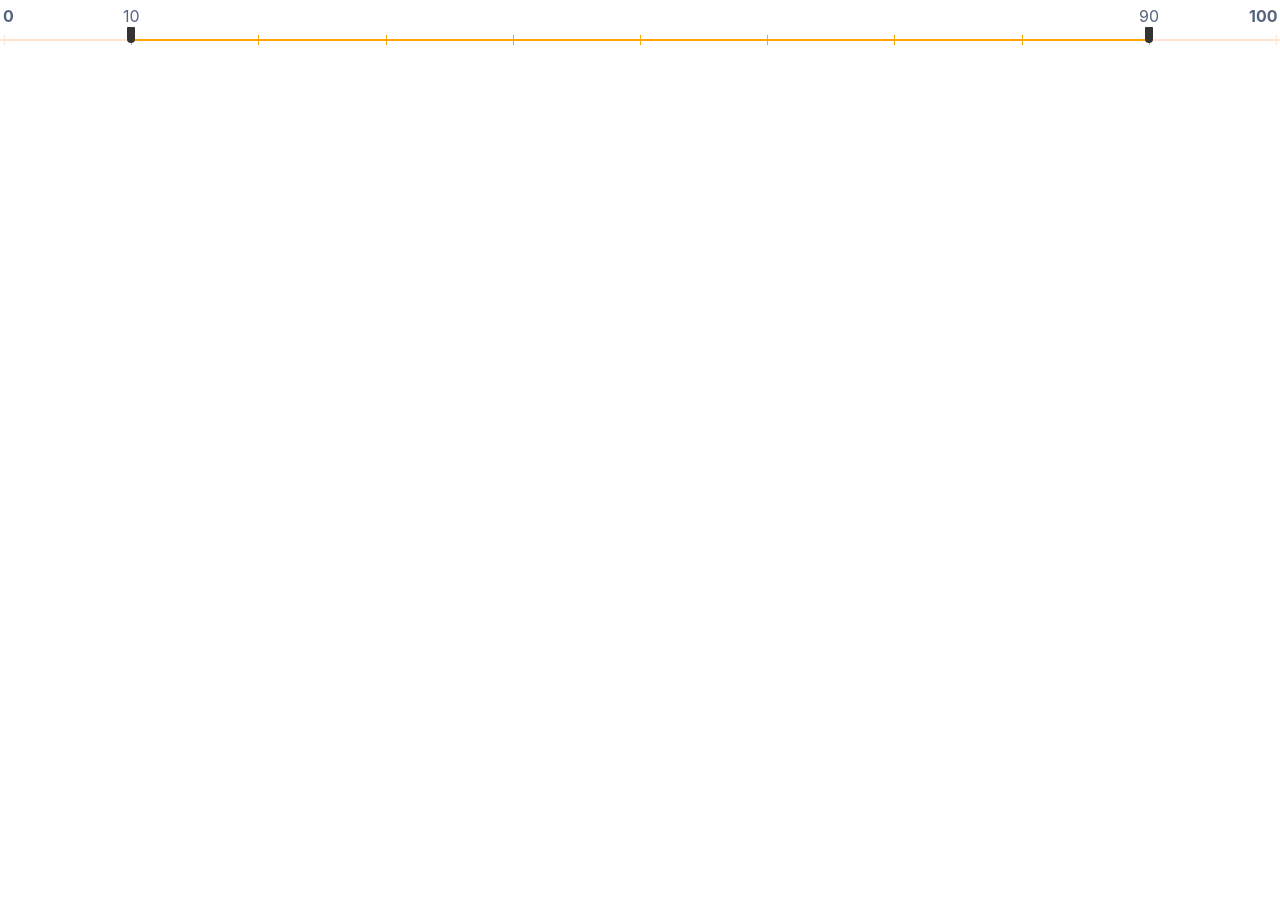
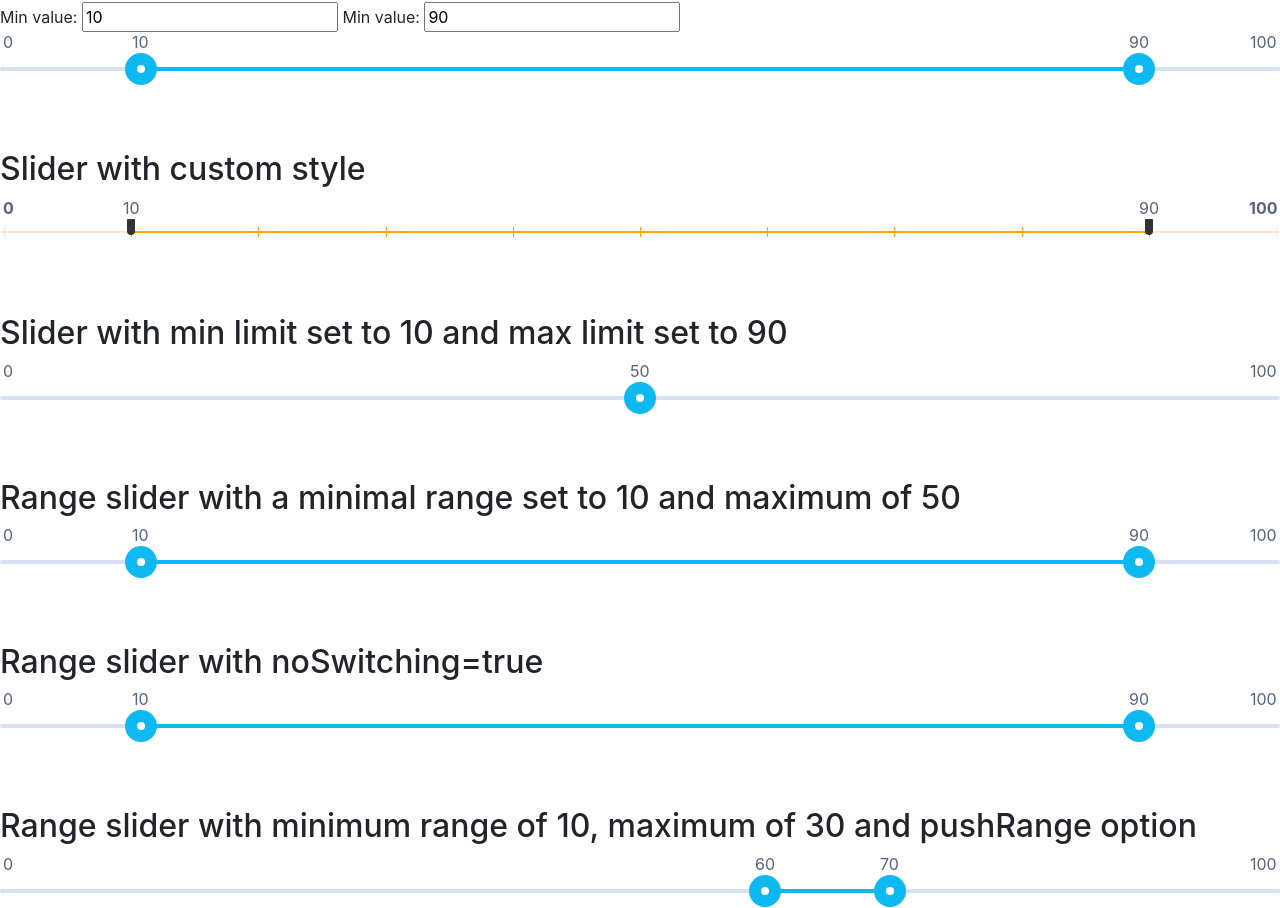
Before and after one commit to angular-slider/ngx-slider, an Angular app: page / in a window 1280 px wide. Shown: the part 659-1567 px from the top of the page. Before the commit the page ends 800 px from the top, so only its background shows below. Built offline with nearby package versions, Linux system fonts and the light colour scheme.

Commit message:
More examples with limits applied to slider

```diff
--- a/src/app/app.component.html
+++ b/src/app/app.component.html
@@ -21,3 +21,19 @@ Min value: <input type="text" [(ngModel)]="rangeSlider.maxValue">
 <div class="custom-slider">
   <ng2-slider [(value)]="styledSlider.minValue" [(highValue)]="styledSlider.maxValue" [options]="styledSlider.options"></ng2-slider>
 </div>
+
+
+<h2>Slider with min limit set to 10 and max limit set to 90</h2>
+<ng2-slider [(value)]="minMaxLimitSlider.value" [options]="minMaxLimitSlider.options"></ng2-slider>
+
+
+<h2>Range slider with a minimal range set to 10 and maximum of 50</h2>
+<ng2-slider [(value)]="minMaxRangeSlider.minValue" [(highValue)]="minMaxRangeSlider.maxValue" [options]="minMaxRangeSlider.options"></ng2-slider>
+
+
+<h2>Range slider with noSwitching=true</h2>
+<ng2-slider [(value)]="noSwitchingRangeSlider.minValue" [(highValue)]="noSwitchingRangeSlider.maxValue" [options]="noSwitchingRangeSlider.options"></ng2-slider>
+
+
+<h2>Range slider with minimum range of 10, maximum of 30 and pushRange option</h2>
+<ng2-slider [(value)]="minMaxAndPushRangeSlider.minValue" [(highValue)]="minMaxAndPushRangeSlider.maxValue" [options]="minMaxAndPushRangeSlider.options"></ng2-slider>
--- a/src/app/app.component.scss
+++ b/src/app/app.component.scss
@@ -1,3 +1,7 @@
+h2 {
+  margin-top: 2em;
+}
+
 ::ng-deep {
   .custom-slider .rzslider .rz-bar {
     background: #ffe4d1;
--- a/src/app/app.component.ts
+++ b/src/app/app.component.ts
@@ -46,4 +46,51 @@ export class AppComponent {
       showTicks: true
     }
   };
+
+  minMaxLimitSlider: SimpleSliderModel = {
+    value: 50,
+    options: {
+      floor: 0,
+      ceil: 100,
+      step: 1,
+      minLimit: 10,
+      maxLimit: 90
+    }
+  };
+
+  minMaxRangeSlider: RangeSliderModel = {
+    minValue: 10,
+    maxValue: 90,
+    options: {
+      floor: 0,
+      ceil: 100,
+      step: 1,
+      minRange: 10,
+      maxRange: 50
+    }
+  };
+
+  noSwitchingRangeSlider: RangeSliderModel = {
+    minValue: 10,
+    maxValue: 90,
+    options: {
+      floor: 0,
+      ceil: 100,
+      step: 1,
+      noSwitching: true
+    }
+  };
+
+  minMaxAndPushRangeSlider: RangeSliderModel = {
+    minValue: 60,
+    maxValue: 70,
+    options: {
+      floor: 0,
+      ceil: 100,
+      step: 1,
+      minRange: 10,
+      maxRange: 30,
+      pushRange: true
+    }
+  };
 }
```
